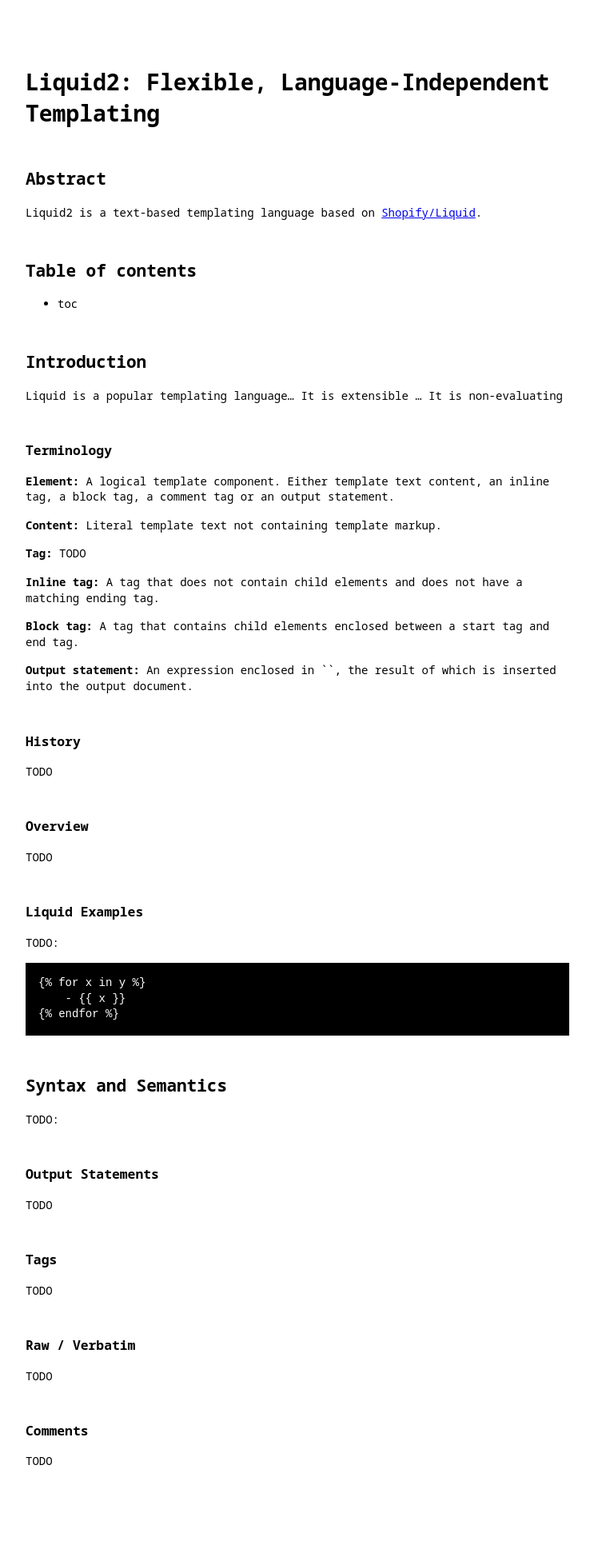
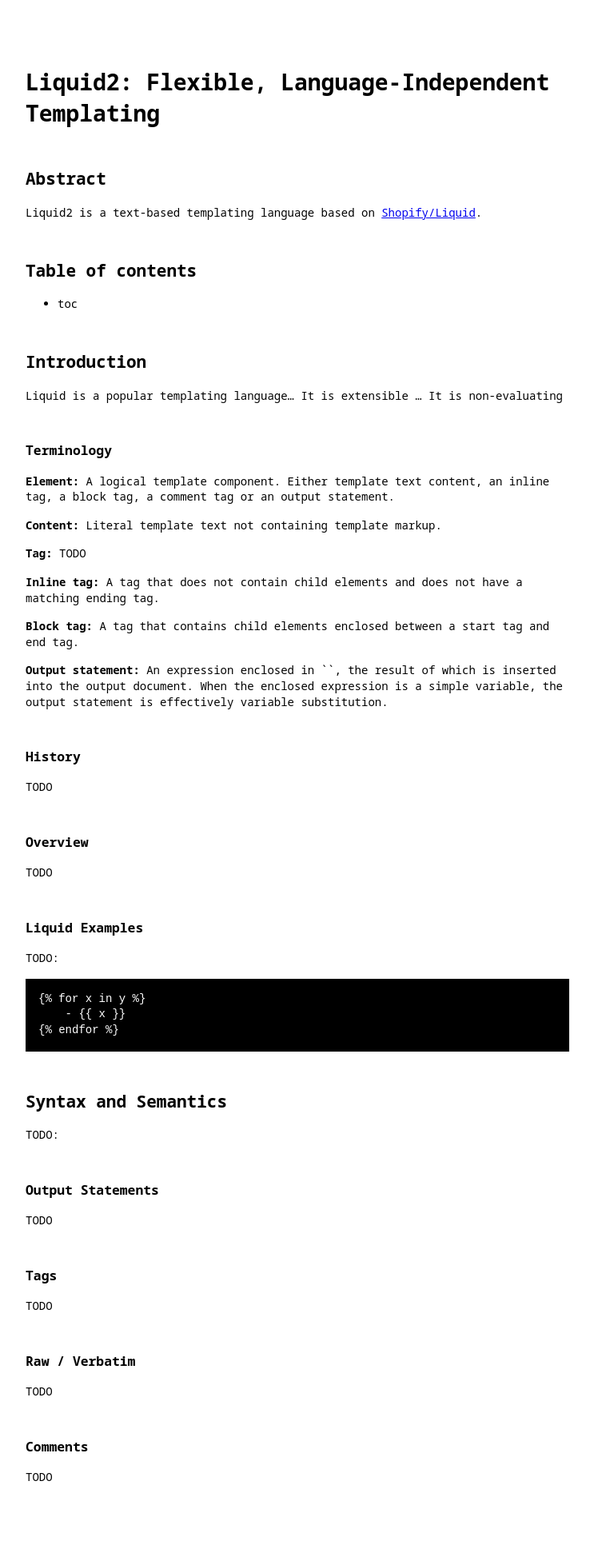
Before and after one commit to liquid2-org/draft-liquid2-spec, a Jekyll site: the page built from index.md, in a window 1280 px wide. Shown: the whole page at 80% size, without its empty margins (268-1011 px from the left). Built offline with Jekyll 4.4.1, drawn with Linux system fonts in a browser that asks for light colours.

```diff
--- a/_includes/terminology.md
+++ b/_includes/terminology.md
@@ -10,4 +10,4 @@
 
 **Block tag:** A tag that contains child elements enclosed between a start tag and end tag.
 
-**Output statement:** An expression enclosed in `{{` and `}}`, the result of which is inserted into the output document.
+**Output statement:** An expression enclosed in `{{` and `}}`, the result of which is inserted into the output document. When the enclosed expression is a simple variable, the output statement is effectively variable substitution.
```
Also changed, not shown: Gemfile.lock, README.md.
